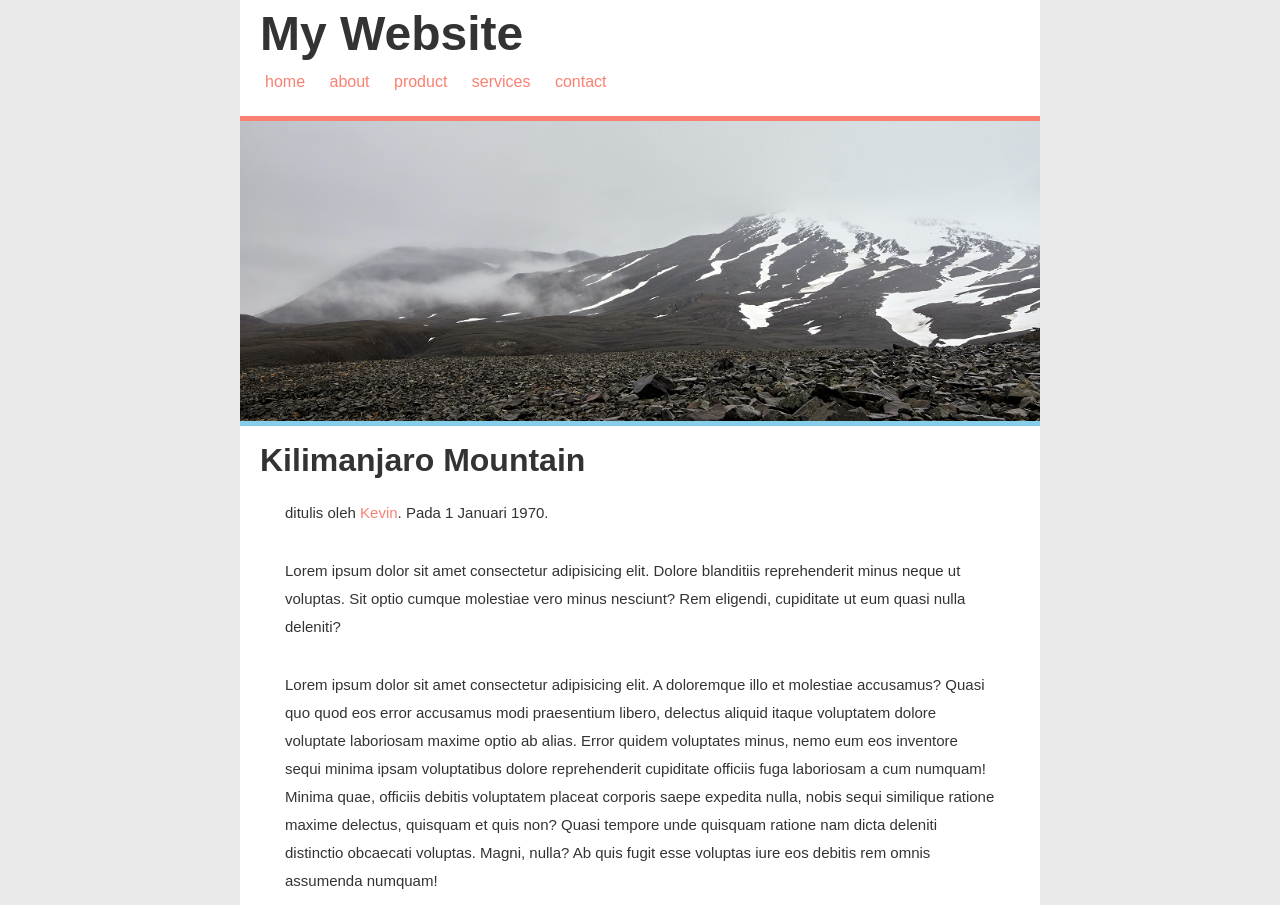
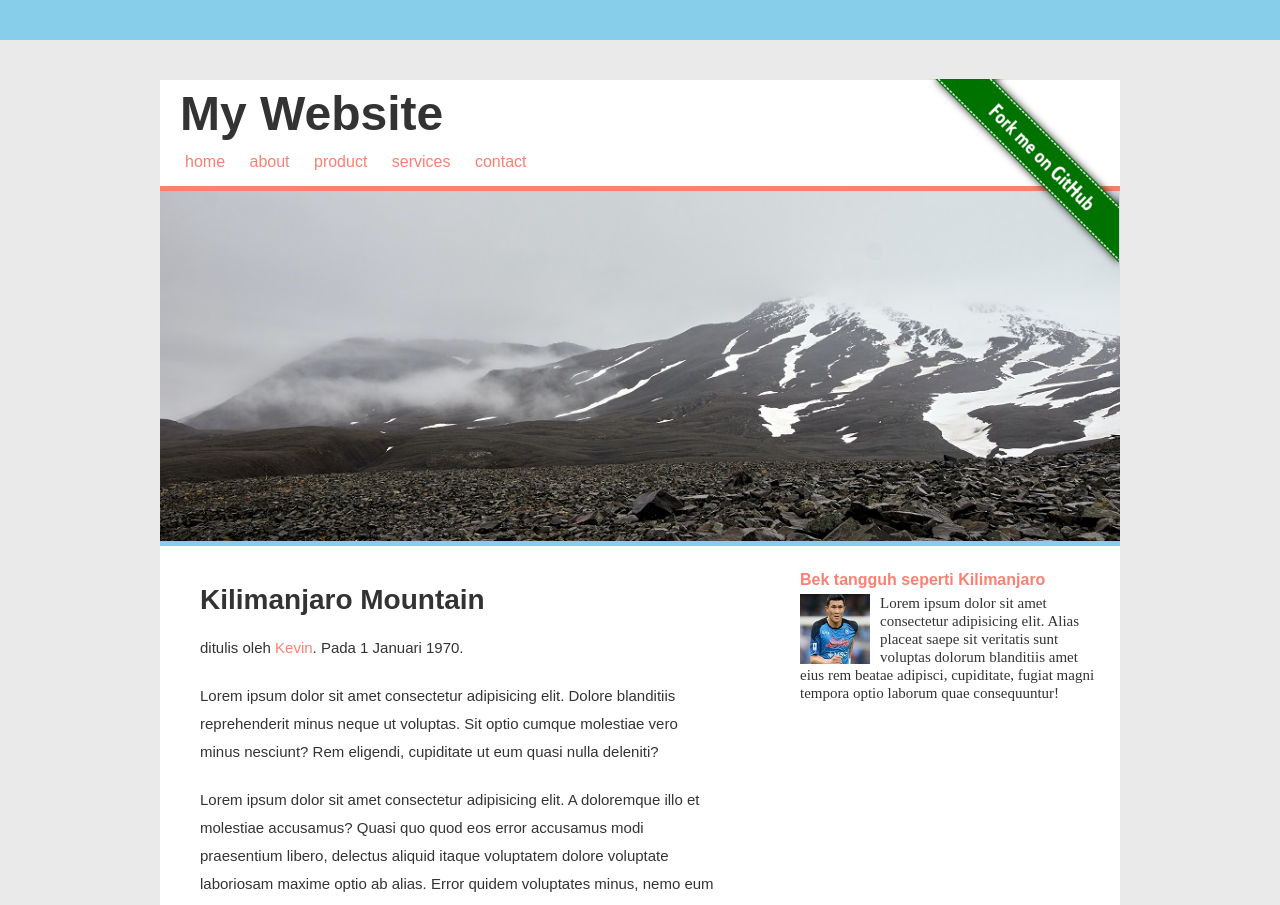
Before and after one commit to official-repositories/Latihan-CSS, a plain HTML site: page index.html in a window 1280 px wide. Shown: the top 905 px of the page. Drawn offline with Linux system fonts and the light colour scheme.

Commit message:
Menambah latihan float css

```diff
--- a/index.html
+++ b/index.html
@@ -9,7 +9,9 @@
 </head>
 
 <body>
+    <div class="topbar"></div>
     <div class="container">
+        <a href="https://github.com/LaSciurus" class="github" target="_blank">My GitHub</a>
         <div class="header">
             <h1 class="judul">My Website</h1>
             <ul>
@@ -21,28 +23,41 @@
             </ul>
         </div>
         <div class="hero"></div>
-        <div class="content">
+        <div class="content cf">
+            <div class="main">
                 <h2>Kilimanjaro Mountain</h2>
-            <p class="penulis">
-                ditulis oleh <a href="#">Kevin</a>. Pada 1 Januari 1970.
-            </p>
-
-            <p>Lorem ipsum dolor sit amet consectetur adipisicing elit. Dolore blanditiis reprehenderit minus neque ut
-                voluptas. Sit optio cumque molestiae vero minus nesciunt? Rem eligendi, cupiditate ut eum quasi nulla
+                <p class="penulis">ditulis oleh <a href="#">Kevin</a>. Pada 1 Januari 1970.</p>
+                <p> Lorem ipsum dolor sit amet consectetur adipisicing elit. Dolore blanditiis reprehenderit minus neque
+                    ut
+                    voluptas. Sit optio cumque molestiae vero minus nesciunt? Rem eligendi, cupiditate ut eum quasi
+                    nulla
                     deleniti?</p>
-            <p>Lorem ipsum dolor sit amet consectetur adipisicing elit. A doloremque illo et molestiae accusamus? Quasi
+                <p>Lorem ipsum dolor sit amet consectetur adipisicing elit. A doloremque illo et molestiae accusamus?
+                    Quasi
                     quo quod eos error accusamus modi praesentium libero, delectus aliquid itaque voluptatem dolore
-                voluptate laboriosam maxime optio ab alias. Error quidem voluptates minus, nemo eum eos inventore sequi
-                minima ipsam voluptatibus dolore reprehenderit cupiditate officiis fuga laboriosam a cum numquam! Minima
-                quae, officiis debitis voluptatem placeat corporis saepe expedita nulla, nobis sequi similique ratione
-                maxime delectus, quisquam et quis non? Quasi tempore unde quisquam ratione nam dicta deleniti distinctio
+                    voluptate laboriosam maxime optio ab alias. Error quidem voluptates minus, nemo eum eos inventore
+                    sequi
+                    minima ipsam voluptatibus dolore reprehenderit cupiditate officiis fuga laboriosam a cum numquam!
+                    Minima
+                    quae, officiis debitis voluptatem placeat corporis saepe expedita nulla, nobis sequi similique
+                    ratione
+                    maxime delectus, quisquam et quis non? Quasi tempore unde quisquam ratione nam dicta deleniti
+                    distinctio
                     obcaecati voluptas. Magni, nulla? Ab quis fugit esse voluptas iure eos debitis rem omnis assumenda
                     numquam!</p>
                 <p>Lorem ipsum dolor sit amet consectetur, adipisicing elit. Totam error officia praesentium aliquid
                     inventore, eos sit eius repellat ipsum commodi cum exercitationem, corrupti in neque. Dicta officia
                     fugiat ab itaque! Molestiae pariatur vero rem necessitatibus assumenda odit laudantium quod,
                     consequuntur distinctio, quibusdam, suscipit dolores accusamus! Ipsam suscipit enim sunt rem.</p>
+            </div>
 
+            <div class="sidebar">
+                <h3>Bek tangguh seperti Kilimanjaro</h3>
+                <img src="/img/kim min jae.jpeg" alt="Bek Tangguh">
+                <p>Lorem ipsum dolor sit amet consectetur adipisicing elit. Alias placeat saepe sit veritatis sunt
+                    voluptas dolorum blanditiis amet eius rem beatae adipisci, cupiditate, fugiat magni tempora optio
+                    laborum quae consequuntur!</p>
+            </div>
         </div>
         <div class="footer">
             <p class="copy">
--- a/style.css
+++ b/style.css
@@ -1,16 +1,84 @@
-html, body, div, span, applet, object, iframe,
-h1, h2, h3, h4, h5, h6, p, blockquote, pre,
-a, abbr, acronym, address, big, cite, code,
-del, dfn, em, img, ins, kbd, q, s, samp,
-small, strike, strong, sub, sup, tt, var,
-b, u, i, center,
-dl, dt, dd, ol, ul, li,
-fieldset, form, label, legend,
-table, caption, tbody, tfoot, thead, tr, th, td,
-article, aside, canvas, details, embed,
-figure, figcaption, footer, header, hgroup,
-menu, nav, output, ruby, section, summary,
-time, mark, audio, video {
+tml,
+body,
+div,
+span,
+applet,
+object,
+iframe,
+h1,
+h2,
+h3,
+h4,
+h5,
+h6,
+p,
+blockquote,
+pre,
+a,
+abbr,
+acronym,
+address,
+big,
+cite,
+code,
+del,
+dfn,
+em,
+img,
+ins,
+kbd,
+q,
+s,
+samp,
+small,
+strike,
+strong,
+sub,
+sup,
+tt,
+var,
+b,
+u,
+i,
+center,
+dl,
+dt,
+dd,
+ol,
+ul,
+li,
+fieldset,
+form,
+label,
+legend,
+table,
+caption,
+tbody,
+tfoot,
+thead,
+tr,
+th,
+td,
+article,
+aside,
+canvas,
+details,
+embed,
+figure,
+figcaption,
+footer,
+header,
+hgroup,
+menu,
+nav,
+output,
+ruby,
+section,
+summary,
+time,
+mark,
+audio,
+video {
   margin: 0;
   padding: 0;
   border: 0;
@@ -19,22 +87,35 @@ time, mark, audio, video {
   vertical-align: baseline;
 }
 /* HTML5 display-role reset for older browsers */
-article, aside, details, figcaption, figure,
-footer, header, hgroup, menu, nav, section {
+article,
+aside,
+details,
+figcaption,
+figure,
+footer,
+header,
+hgroup,
+menu,
+nav,
+section {
   display: block;
 }
 body {
   line-height: 1;
 }
-ol, ul {
+ol,
+ul {
   list-style: none;
 }
-blockquote, q {
+blockquote,
+q {
   quotes: none;
 }
-blockquote:before, blockquote:after,
-q:before, q:after {
-	content: '';
+blockquote:before,
+blockquote:after,
+q:before,
+q:after {
+  content: "";
   content: none;
 }
 table {
@@ -49,16 +130,39 @@ body {
   color: #333;
 }
 
+.topbar {
+  position: fixed;
+  top: 0;
+  left: 0;
+  right: 0;
+  height: 40px;
+  background-color: skyblue;
+  border-bottom: 2px;
+  z-index: 99999;
+}
+
 .container {
-    width: 800px;
-    margin: auto;
+  width: 960px;
+  margin: 80px auto;
   background-color: #fff;
+  position: relative;
+}
+
+.github {
+  width: 200px;
+  height: 200px;
+  background-image: url(img/github.png);
+  background-repeat: no-repeat;
+  text-indent: -9999px;
+  position: absolute;
+  top: -1px;
+  right: 1px;
 }
 
 .header {
   padding: 20px;
+  padding-bottom: 10px;
 }
-
 
 .header .judul {
   font-size: 48px;
@@ -71,7 +175,7 @@ body {
   margin-right: 10px;
 }
 
-.header a{
+.header a {
   text-decoration: none;
   color: salmon;
   padding: 5px;
@@ -83,39 +187,64 @@ body {
 }
 
 .hero {
-    height: 300px;
+  height: 350px;
   background-image: url(img/hero.jpg);
   background-size: cover;
-    background-position: 0 -180px;
+  background-position: 0 -220px;
   border-top: 5px solid salmon;
   border-bottom: 5px solid skyblue;
 }
 
-.content {
-    padding:20px;
+.main {
+  width: 600px;
+  padding: 20px;
+  box-sizing: border-box;
+  float: left;
 }
 
-.content h2 {
-    font-size: 32px;
+.main h2 {
+  margin: 20px;
+  font-size: 28px;
   font-weight: bold;
 }
 
-.content penulis {
-    font-size: 10px;
-    padding: 5px;
-    margin-top: -5px;
+.main penulis {
+  font-size: 11px;
+  padding: -5px;
 }
 
-.content .penulis a {
+.main .penulis a {
+  color: salmon;
   text-decoration: none;
+}
+
+.main p {
+  margin: 20px;
+  padding: -5px;
+  font-size: 15px;
+  font-family: arial, sans-serif;
+}
+
+.sidebar {
+  width: 300px;
+  float: right;
+  padding: 20px;
+}
+
+.sidebar h3 {
+  font-weight: bold;
   color: salmon;
 }
 
-.content p {
-    margin:20px;
-    padding: 5px;
-    font-size: 15px;
-    font-family: arial, sans-serif;
+.sidebar img {
+  width: 70px;
+  height: 70px;
+  float: left;
+  padding-right: 10px;
+}
+
+.sidebar p {
+  font: 15px/18px times new roman;
 }
 
 .footer {
@@ -127,3 +256,18 @@ body {
   font-size: 15px;
   text-align: center;
 }
+
+/* clearfix */
+.cf:before,
+.cf:after {
+  content: " "; /* 1 */
+  display: table; /* 2 */
+}
+
+.cf:after {
+  clear: both;
+}
+
+.cf {
+  *zoom: 1;
+}
```
Also changed, not shown: img/github.png (added), img/kim min jae.jpeg (added). Lines whose indentation alone changed are shown as unchanged.
